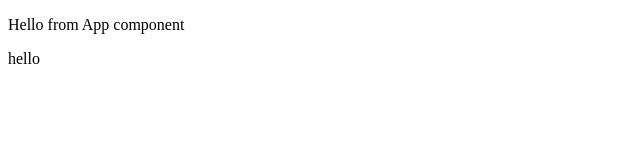
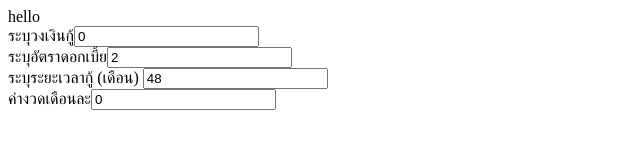
Before and after one commit to Preecha-NZy/uob-loan, a React app: page / in a window 1280 px wide. Shown: the whole page, without its empty margins (0-640 px from the left). Built offline with nearby package versions, Linux system fonts and the light colour scheme.

Commit message:
Add React component that can calculate innstallment

```diff
--- a/src/index.html
+++ b/src/index.html
@@ -5,8 +5,8 @@
     <title>My Parcel App</title>
   </head>
   <body>
+    <div>hello</div>
     <div id="app"></div>
-    <div>hello</div>
     <script type="module" src="index.js"></script>
   </body>
 </html>
--- a/src/index.js
+++ b/src/index.js
@@ -1,10 +1,62 @@
 import ReactDOM from 'react-dom'
 import React from "react"
+import {useState} from "react"
+function App() {
 
-function App (){
+    const DEFAULT_INTEREST = 2.0
+    const DEFAULT_PERIOD = 48
+
+    const [amount, setAmount] = useState(0)
+    const [interest, setInterest] = useState(DEFAULT_INTEREST)
+    const [period, setPeriod] = useState(DEFAULT_PERIOD)
+    const [installment, setInstallment] = useState(0)
+
+    const handleAmountChange = (e) => {
+        setAmount(e.target.value)
+        calculateInstallment()
+    }
+
+    const handleInterestChange = (e) => {
+        setInterest(e.target.value)
+        calculateInstallment()
+    }
+
+    const handlePeriodChange = (e) => {
+        setPeriod(e.target.value)
+        calculateInstallment()
+    }
+
+    const calculateInstallment = () => {
+        let totalFinace = amount * (100 + interest) / 100
+        let newInstallment = totalFinace / period
+        setInstallment(newInstallment)
+        console.log('will calculate installmetn again...')
+    }
+
+
     return (
-        <p>Hello from App component</p>
-        )
-    }
+        <div>
+            <div>
+                <label htmlFor="amount">ระบุวงเงินกู้</label>
+                <input type="number" value={amount} onChange={e => handleAmountChange(e)} />
+            </div>
+            <div>
+                <label htmlFor="interest">ระบุอัตราดอกเบี้ย</label>
+                <input type="number" step='any' value={interest} onChange={e => handleInterestChange(e)}  />
+            </div>
+            <div>
+                <label htmlFor="period">ระบุระยะเวลากู้ (เดือน) </label>
+                <input type="number" step='any' value={period} onChange={e => handlePeriodChange(e)}  />
+            </div>
+
+            <div>
+                <div>
+                    <label htmlFor="installment">ค่างวดเดือนละ</label>
+                    <input type="number" step='any' value={installment} />
+                </div>
+            </div>
+        </div>
+    )
+}
 const app = document.getElementById('app')
 ReactDOM.render(<App />, app)
```
